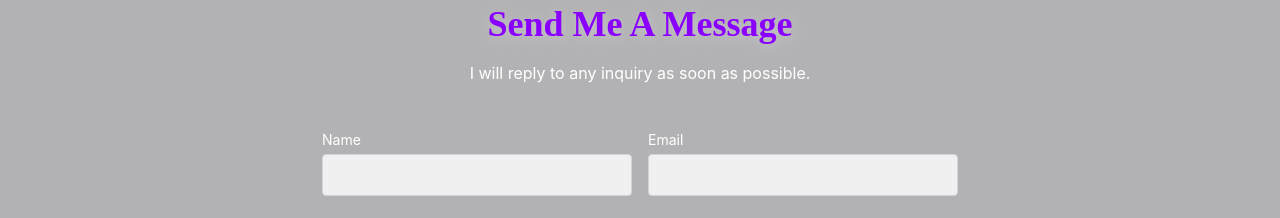
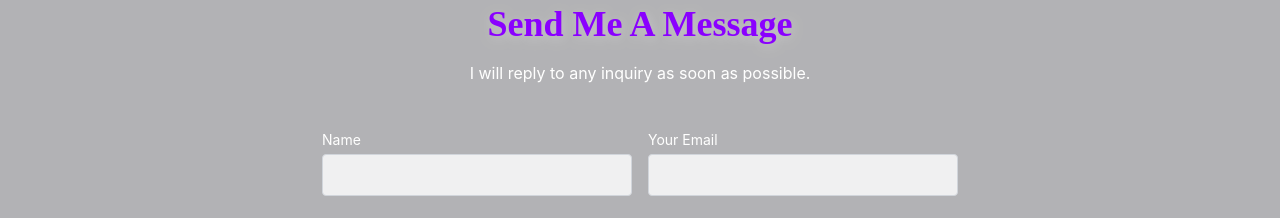
Before and after one commit to pama-arniel/portfolio, a Vue app: page / in a window 1280 px wide. Shown: the part 4920-5138 px from the top of the page. Built offline with nearby package versions, Linux system fonts and the light colour scheme; what particles.vue would draw is missing.

Commit message:
Change 'Email' label to 'Your Email' to be clearer

```diff
--- a/src/components/Contact.vue
+++ b/src/components/Contact.vue
@@ -23,7 +23,7 @@
             </div>
             <div class="p-2 w-1/2">
               <div class="relative">
-                <label for="email" class="leading-7 text-sm">Email</label>
+                <label for="email" class="leading-7 text-sm">Your Email</label>
                 <input
                   v-model.trim="email"
                   type="email" id="email" name="reply_to" required
```
